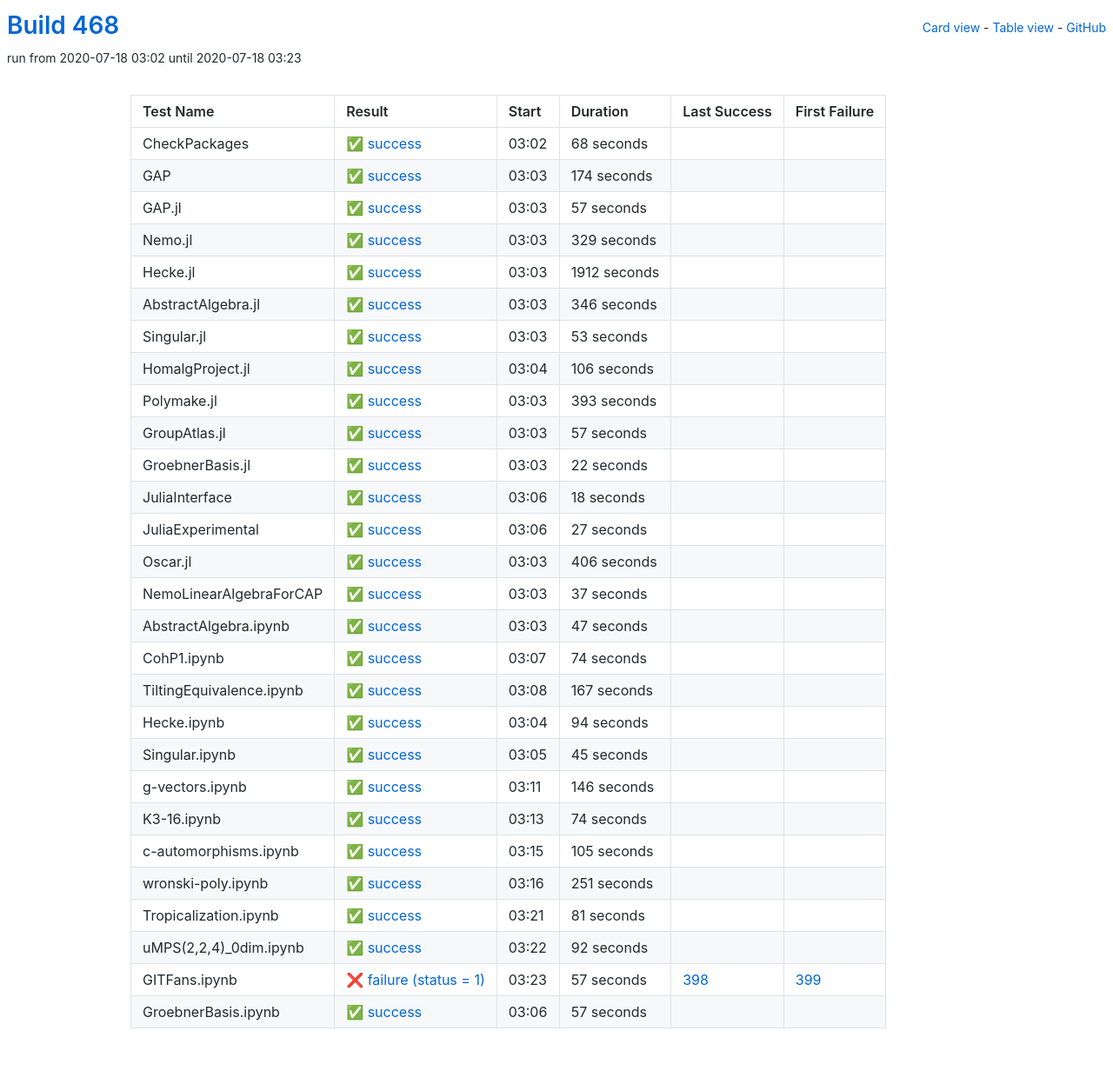
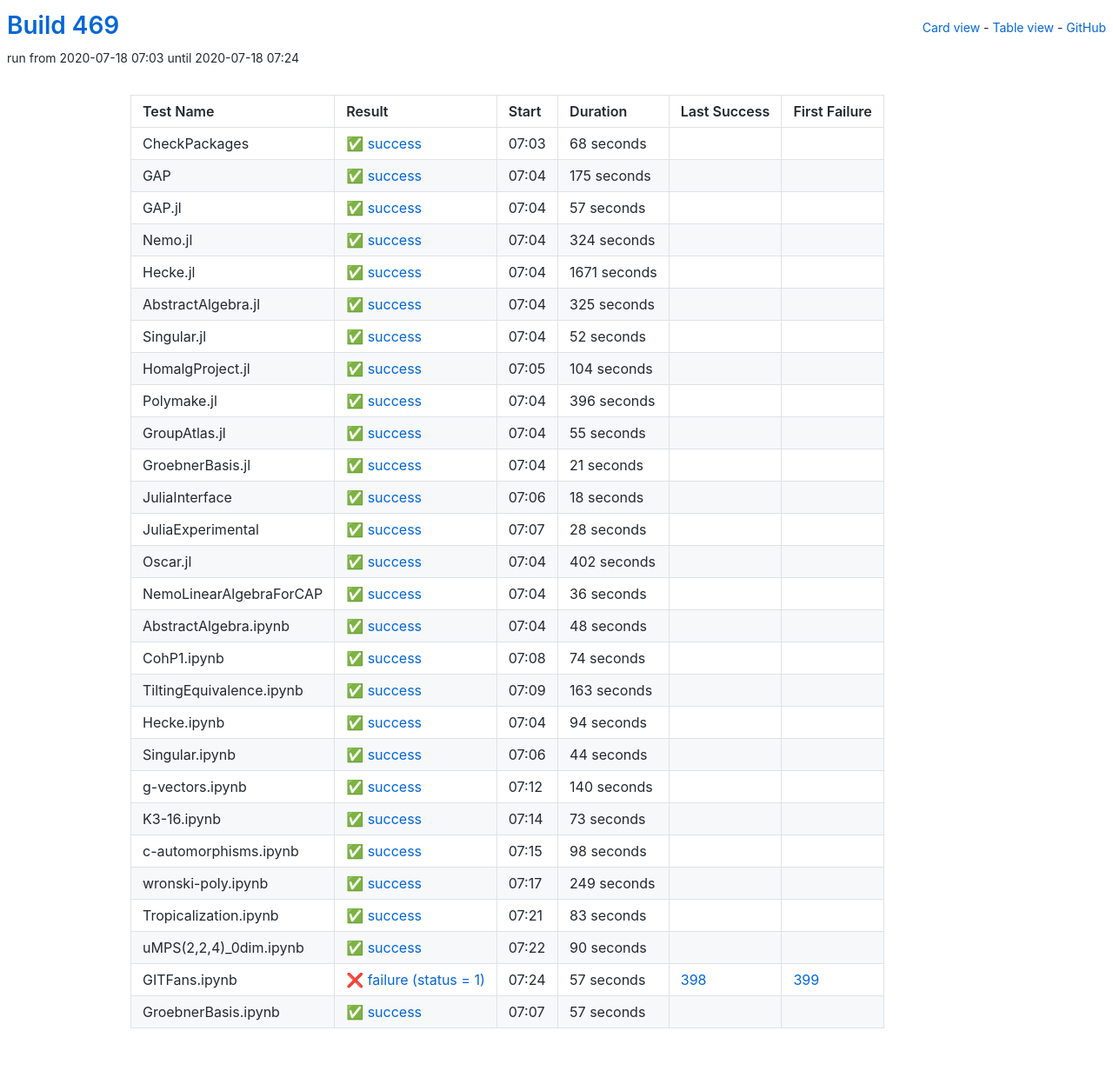
Before and after one commit to oscar-system/oscar-ci-status-stable, a Jekyll site: the page built from table.html, in a window 1280 px wide. Shown: the whole page at 87% size. Built offline with Jekyll 4.4.1, drawn with Linux system fonts in a browser that asks for light colours.

Commit message:
Build #469

```diff
--- a/_data/ci.yml
+++ b/_data/ci.yml
@@ -1,6 +1,6 @@
 ---
-build: 468
-build_url: https://oscarci.mathematik.uni-kl.de/job/oscar-stable/468/
+build: 469
+build_url: https://oscarci.mathematik.uni-kl.de/job/oscar-stable/469/
 job: oscar-stable
 organization: oscar-system
 repo: oscar-ci-status-stable
@@ -8,8 +8,8 @@ repourl: https://github.com/oscar-system/oscar-ci-status-stable
 tests:
 - name: CheckPackages
   id: checkpackages
-  log: https://oscarci.mathematik.uni-kl.de/job/oscar-stable/468/artifact/logs/build-468/CheckPackages.log
-  start: 2020-07-18 03:02
+  log: https://oscarci.mathematik.uni-kl.de/job/oscar-stable/469/artifact/logs/build-469/CheckPackages.log
+  start: 2020-07-18 07:03
   success: true
   exitcode: 0
   status: success
@@ -20,20 +20,20 @@ tests:
   first_failure_url:
 - name: GAP
   id: gap
-  log: https://oscarci.mathematik.uni-kl.de/job/oscar-stable/468/artifact/logs/build-468/GAP.log
-  start: 2020-07-18 03:03
+  log: https://oscarci.mathematik.uni-kl.de/job/oscar-stable/469/artifact/logs/build-469/GAP.log
+  start: 2020-07-18 07:04
   success: true
   exitcode: 0
   status: success
-  duration: 174
+  duration: 175
   last_success: false
   last_success_url:
   first_failure: false
   first_failure_url:
 - name: GAP.jl
   id: gap-jl
-  log: https://oscarci.mathematik.uni-kl.de/job/oscar-stable/468/artifact/logs/build-468/GAP.jl.log
-  start: 2020-07-18 03:03
+  log: https://oscarci.mathematik.uni-kl.de/job/oscar-stable/469/artifact/logs/build-469/GAP.jl.log
+  start: 2020-07-18 07:04
   success: true
   exitcode: 0
   status: success
@@ -44,104 +44,104 @@ tests:
   first_failure_url:
 - name: Nemo.jl
   id: nemo-jl
-  log: https://oscarci.mathematik.uni-kl.de/job/oscar-stable/468/artifact/logs/build-468/Nemo.jl.log
-  start: 2020-07-18 03:03
+  log: https://oscarci.mathematik.uni-kl.de/job/oscar-stable/469/artifact/logs/build-469/Nemo.jl.log
+  start: 2020-07-18 07:04
   success: true
   exitcode: 0
   status: success
-  duration: 329
+  duration: 324
   last_success: false
   last_success_url:
   first_failure: false
   first_failure_url:
 - name: Hecke.jl
   id: hecke-jl
-  log: https://oscarci.mathematik.uni-kl.de/job/oscar-stable/468/artifact/logs/build-468/Hecke.jl.log
-  start: 2020-07-18 03:03
+  log: https://oscarci.mathematik.uni-kl.de/job/oscar-stable/469/artifact/logs/build-469/Hecke.jl.log
+  start: 2020-07-18 07:04
   success: true
   exitcode: 0
   status: success
-  duration: 1912
+  duration: 1671
   last_success: false
   last_success_url:
   first_failure: false
   first_failure_url:
 - name: AbstractAlgebra.jl
   id: abstractalgebra-jl
-  log: https://oscarci.mathematik.uni-kl.de/job/oscar-stable/468/artifact/logs/build-468/AbstractAlgebra.jl.log
-  start: 2020-07-18 03:03
+  log: https://oscarci.mathematik.uni-kl.de/job/oscar-stable/469/artifact/logs/build-469/AbstractAlgebra.jl.log
+  start: 2020-07-18 07:04
   success: true
   exitcode: 0
   status: success
-  duration: 346
+  duration: 325
   last_success: false
   last_success_url:
   first_failure: false
   first_failure_url:
 - name: Singular.jl
   id: singular-jl
-  log: https://oscarci.mathematik.uni-kl.de/job/oscar-stable/468/artifact/logs/build-468/Singular.jl.log
-  start: 2020-07-18 03:03
+  log: https://oscarci.mathematik.uni-kl.de/job/oscar-stable/469/artifact/logs/build-469/Singular.jl.log
+  start: 2020-07-18 07:04
   success: true
   exitcode: 0
   status: success
-  duration: 53
+  duration: 52
   last_success: false
   last_success_url:
   first_failure: false
   first_failure_url:
 - name: HomalgProject.jl
   id: homalgproject-jl
-  log: https://oscarci.mathematik.uni-kl.de/job/oscar-stable/468/artifact/logs/build-468/HomalgProject.jl.log
-  start: 2020-07-18 03:04
+  log: https://oscarci.mathematik.uni-kl.de/job/oscar-stable/469/artifact/logs/build-469/HomalgProject.jl.log
+  start: 2020-07-18 07:05
   success: true
   exitcode: 0
   status: success
-  duration: 106
+  duration: 104
   last_success: false
   last_success_url:
   first_failure: false
   first_failure_url:
 - name: Polymake.jl
   id: polymake-jl
-  log: https://oscarci.mathematik.uni-kl.de/job/oscar-stable/468/artifact/logs/build-468/Polymake.jl.log
-  start: 2020-07-18 03:03
+  log: https://oscarci.mathematik.uni-kl.de/job/oscar-stable/469/artifact/logs/build-469/Polymake.jl.log
+  start: 2020-07-18 07:04
   success: true
   exitcode: 0
   status: success
-  duration: 393
+  duration: 396
   last_success: false
   last_success_url:
   first_failure: false
   first_failure_url:
 - name: GroupAtlas.jl
   id: groupatlas-jl
-  log: https://oscarci.mathematik.uni-kl.de/job/oscar-stable/468/artifact/logs/build-468/GroupAtlas.jl.log
-  start: 2020-07-18 03:03
+  log: https://oscarci.mathematik.uni-kl.de/job/oscar-stable/469/artifact/logs/build-469/GroupAtlas.jl.log
+  start: 2020-07-18 07:04
   success: true
   exitcode: 0
   status: success
-  duration: 57
+  duration: 55
   last_success: false
   last_success_url:
   first_failure: false
   first_failure_url:
 - name: GroebnerBasis.jl
   id: groebnerbasis-jl
-  log: https://oscarci.mathematik.uni-kl.de/job/oscar-stable/468/artifact/logs/build-468/GroebnerBasis.jl.log
-  start: 2020-07-18 03:03
+  log: https://oscarci.mathematik.uni-kl.de/job/oscar-stable/469/artifact/logs/build-469/GroebnerBasis.jl.log
+  start: 2020-07-18 07:04
   success: true
   exitcode: 0
   status: success
-  duration: 22
+  duration: 21
   last_success: false
   last_success_url:
   first_failure: false
   first_failure_url:
 - name: JuliaInterface
   id: juliainterface
-  log: https://oscarci.mathematik.uni-kl.de/job/oscar-stable/468/artifact/logs/build-468/JuliaInterface.log
-  start: 2020-07-18 03:06
+  log: https://oscarci.mathematik.uni-kl.de/job/oscar-stable/469/artifact/logs/build-469/JuliaInterface.log
+  start: 2020-07-18 07:06
   success: true
   exitcode: 0
   status: success
@@ -152,56 +152,56 @@ tests:
   first_failure_url:
 - name: JuliaExperimental
   id: juliaexperimental
-  log: https://oscarci.mathematik.uni-kl.de/job/oscar-stable/468/artifact/logs/build-468/JuliaExperimental.log
-  start: 2020-07-18 03:06
+  log: https://oscarci.mathematik.uni-kl.de/job/oscar-stable/469/artifact/logs/build-469/JuliaExperimental.log
+  start: 2020-07-18 07:07
   success: true
   exitcode: 0
   status: success
-  duration: 27
+  duration: 28
   last_success: false
   last_success_url:
   first_failure: false
   first_failure_url:
 - name: Oscar.jl
   id: oscar-jl
-  log: https://oscarci.mathematik.uni-kl.de/job/oscar-stable/468/artifact/logs/build-468/Oscar.jl.log
-  start: 2020-07-18 03:03
+  log: https://oscarci.mathematik.uni-kl.de/job/oscar-stable/469/artifact/logs/build-469/Oscar.jl.log
+  start: 2020-07-18 07:04
   success: true
   exitcode: 0
   status: success
-  duration: 406
+  duration: 402
   last_success: false
   last_success_url:
   first_failure: false
   first_failure_url:
 - name: NemoLinearAlgebraForCAP
   id: nemolinearalgebraforcap
-  log: https://oscarci.mathematik.uni-kl.de/job/oscar-stable/468/artifact/logs/build-468/NemoLinearAlgebraForCAP.log
-  start: 2020-07-18 03:03
+  log: https://oscarci.mathematik.uni-kl.de/job/oscar-stable/469/artifact/logs/build-469/NemoLinearAlgebraForCAP.log
+  start: 2020-07-18 07:04
   success: true
   exitcode: 0
   status: success
-  duration: 37
+  duration: 36
   last_success: false
   last_success_url:
   first_failure: false
   first_failure_url:
 - name: AbstractAlgebra.ipynb
   id: abstractalgebra-ipynb
-  log: https://oscarci.mathematik.uni-kl.de/job/oscar-stable/468/artifact/logs/build-468/AbstractAlgebra.ipynb.log
-  start: 2020-07-18 03:03
+  log: https://oscarci.mathematik.uni-kl.de/job/oscar-stable/469/artifact/logs/build-469/AbstractAlgebra.ipynb.log
+  start: 2020-07-18 07:04
   success: true
   exitcode: 0
   status: success
-  duration: 47
+  duration: 48
   last_success: false
   last_success_url:
   first_failure: false
   first_failure_url:
 - name: CohP1.ipynb
   id: cohp1-ipynb
-  log: https://oscarci.mathematik.uni-kl.de/job/oscar-stable/468/artifact/logs/build-468/CohP1.ipynb.log
-  start: 2020-07-18 03:07
+  log: https://oscarci.mathematik.uni-kl.de/job/oscar-stable/469/artifact/logs/build-469/CohP1.ipynb.log
+  start: 2020-07-18 07:08
   success: true
   exitcode: 0
   status: success
@@ -212,20 +212,20 @@ tests:
   first_failure_url:
 - name: TiltingEquivalence.ipynb
   id: tiltingequivalence-ipynb
-  log: https://oscarci.mathematik.uni-kl.de/job/oscar-stable/468/artifact/logs/build-468/TiltingEquivalence.ipynb.log
-  start: 2020-07-18 03:08
+  log: https://oscarci.mathematik.uni-kl.de/job/oscar-stable/469/artifact/logs/build-469/TiltingEquivalence.ipynb.log
+  start: 2020-07-18 07:09
   success: true
   exitcode: 0
   status: success
-  duration: 167
+  duration: 163
   last_success: false
   last_success_url:
   first_failure: false
   first_failure_url:
 - name: Hecke.ipynb
   id: hecke-ipynb
-  log: https://oscarci.mathematik.uni-kl.de/job/oscar-stable/468/artifact/logs/build-468/Hecke.ipynb.log
-  start: 2020-07-18 03:04
+  log: https://oscarci.mathematik.uni-kl.de/job/oscar-stable/469/artifact/logs/build-469/Hecke.ipynb.log
+  start: 2020-07-18 07:04
   success: true
   exitcode: 0
   status: success
@@ -236,92 +236,92 @@ tests:
   first_failure_url:
 - name: Singular.ipynb
   id: singular-ipynb
-  log: https://oscarci.mathematik.uni-kl.de/job/oscar-stable/468/artifact/logs/build-468/Singular.ipynb.log
-  start: 2020-07-18 03:05
+  log: https://oscarci.mathematik.uni-kl.de/job/oscar-stable/469/artifact/logs/build-469/Singular.ipynb.log
+  start: 2020-07-18 07:06
   success: true
   exitcode: 0
   status: success
-  duration: 45
+  duration: 44
   last_success: false
   last_success_url:
   first_failure: false
   first_failure_url:
 - name: g-vectors.ipynb
   id: g-vectors-ipynb
-  log: https://oscarci.mathematik.uni-kl.de/job/oscar-stable/468/artifact/logs/build-468/g-vectors.ipynb.log
-  start: 2020-07-18 03:11
+  log: https://oscarci.mathematik.uni-kl.de/job/oscar-stable/469/artifact/logs/build-469/g-vectors.ipynb.log
+  start: 2020-07-18 07:12
   success: true
   exitcode: 0
   status: success
-  duration: 146
+  duration: 140
   last_success: false
   last_success_url:
   first_failure: false
   first_failure_url:
 - name: K3-16.ipynb
   id: k3-16-ipynb
-  log: https://oscarci.mathematik.uni-kl.de/job/oscar-stable/468/artifact/logs/build-468/K3-16.ipynb.log
-  start: 2020-07-18 03:13
+  log: https://oscarci.mathematik.uni-kl.de/job/oscar-stable/469/artifact/logs/build-469/K3-16.ipynb.log
+  start: 2020-07-18 07:14
   success: true
   exitcode: 0
   status: success
-  duration: 74
+  duration: 73
   last_success: false
   last_success_url:
   first_failure: false
   first_failure_url:
 - name: c-automorphisms.ipynb
   id: c-automorphisms-ipynb
-  log: https://oscarci.mathematik.uni-kl.de/job/oscar-stable/468/artifact/logs/build-468/c-automorphisms.ipynb.log
-  start: 2020-07-18 03:15
+  log: https://oscarci.mathematik.uni-kl.de/job/oscar-stable/469/artifact/logs/build-469/c-automorphisms.ipynb.log
+  start: 2020-07-18 07:15
   success: true
   exitcode: 0
   status: success
-  duration: 105
+  duration: 98
   last_success: false
   last_success_url:
   first_failure: false
   first_failure_url:
 - name: wronski-poly.ipynb
   id: wronski-poly-ipynb
-  log: https://oscarci.mathematik.uni-kl.de/job/oscar-stable/468/artifact/logs/build-468/wronski-poly.ipynb.log
-  start: 2020-07-18 03:16
+  log: https://oscarci.mathematik.uni-kl.de/job/oscar-stable/469/artifact/logs/build-469/wronski-poly.ipynb.log
+  start: 2020-07-18 07:17
   success: true
   exitcode: 0
   status: success
-  duration: 251
+  duration: 249
   last_success: false
   last_success_url:
   first_failure: false
   first_failure_url:
 - name: Tropicalization.ipynb
   id: tropicalization-ipynb
-  log: https://oscarci.mathematik.uni-kl.de/job/oscar-stable/468/artifact/logs/build-468/Tropicalization.ipynb.log
-  start: 2020-07-18 03:21
+  log: https://oscarci.mathematik.uni-kl.de/job/oscar-stable/469/artifact/logs/build-469/Tropicalization.ipynb.log
+  start: 2020-07-18 07:21
   success: true
   exitcode: 0
   status: success
-  duration: 81
+  duration: 83
   last_success: false
   last_success_url:
   first_failure: false
   first_failure_url:
 - name: uMPS(2,2,4)_0dim.ipynb
   id: umps-2-2-4-0dim-ipynb
-  log: https://oscarci.mathematik.uni-kl.de/job/oscar-stable/468/artifact/logs/build-468/uMPS-2-2-4-_0dim.ipynb.log
-  start: 2020-07-18 03:22
+  log: https://oscarci.mathematik.uni-kl.de/job/oscar-stable/469/artifact/logs/build-469/uMPS-2-2-4-_0dim.ipynb.log
+  start: 2020-07-18 07:22
   success: true
   exitcode: 0
   status: success
-  duration: 92
+  duration: 90
   last_success: false
   last_success_url:
   first_failure: false
   first_failure_url:
 - name: GITFans.ipynb
   id: gitfans-ipynb
-  log: https://oscarci.mathematik.uni-kl.de/job/oscar-stable/468/artifact/logs/build-468/GITFans.ipynb.log
-  start: 2020-07-18 03:23
+  log: https://oscarci.mathematik.uni-kl.de/job/oscar-stable/469/artifact/logs/build-469/GITFans.ipynb.log
+  start: 2020-07-18 07:24
   success: false
   exitcode: 1
   status: failure
@@ -332,8 +332,8 @@ tests:
   first_failure_url: https://oscarci.mathematik.uni-kl.de/job/oscar-stable/399/
 - name: GroebnerBasis.ipynb
   id: groebnerbasis-ipynb
-  log: https://oscarci.mathematik.uni-kl.de/job/oscar-stable/468/artifact/logs/build-468/GroebnerBasis.ipynb.log
-  start: 2020-07-18 03:06
+  log: https://oscarci.mathematik.uni-kl.de/job/oscar-stable/469/artifact/logs/build-469/GroebnerBasis.ipynb.log
+  start: 2020-07-18 07:07
   success: true
   exitcode: 0
   status: success
```
Also changed, not shown: README.md.
